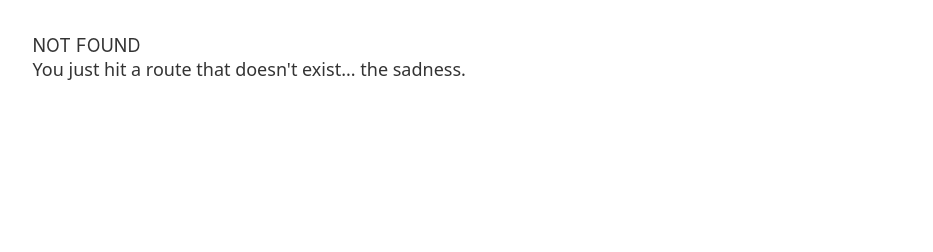
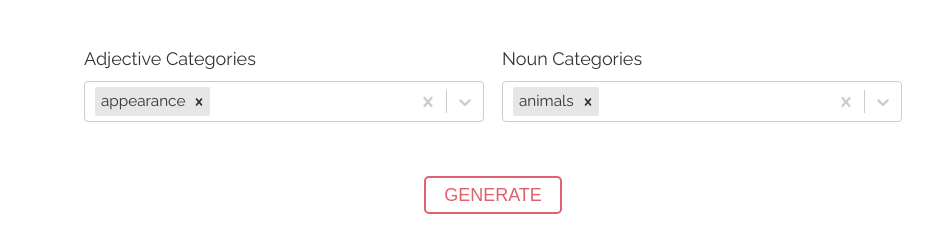
Before and after one commit to Rangoons/portfolio, a Gatsby site: page /name-generator in a window 1280 px wide. Before the commit this address had no page. Shown: the whole page, without its empty margins (147-1080 px from the left). Built offline with nearby package versions, Linux system fonts and the light colour scheme; Gatsby itself is replaced by a stand-in of ours.

Commit message:
add name gen page

```diff
--- a/package.json
+++ b/package.json
@@ -16,9 +16,11 @@
     "gatsby-plugin-web-font-loader": "1.0.4",
     "gatsby-source-filesystem": "^3.0.0",
     "gatsby-transformer-sharp": "^3.0.0",
+    "random-word-slugs": "^0.1.6",
     "react": "^17.0.1",
     "react-dom": "^17.0.1",
     "react-helmet": "^6.1.0",
+    "react-select": "^5.4.0",
     "styled-components": "5.2.1"
   },
   "keywords": [
--- a/src/components/button.js
+++ b/src/components/button.js
@@ -1,8 +1,8 @@
 import React from 'react'
 import styled from 'styled-components'
 
-const Button = ({ text, color, style }) => (
-  <StyledButton color={color} style={style}>
+const Button = ({ text, color, style, ...rest }) => (
+  <StyledButton color={color} style={style} {...rest}>
     {text}
   </StyledButton>
 )
@@ -11,16 +11,16 @@ export default Button
 const StyledButton = styled.button`
   text-decoration: none;
   transition: all 0.2s;
-  border: 2px solid ${props => props.color || '#de626e'};
+  border: 2px solid ${(props) => props.color || '#de626e'};
   font-family: sans-serif;
-  color: ${props => props.color || '#de626e'};
+  color: ${(props) => props.color || '#de626e'};
   border-radius: 5px;
   outline: none;
   background: #fff;
   padding: 0.2rem 1rem;
   &:hover {
     cursor: pointer;
-    background: ${props => props.color || '#de626e'};
+    background: ${(props) => props.color || '#de626e'};
     color: #fff;
   }
 `
--- /dev/null
+++ b/src/components/slug-gen.js
@@ -0,0 +1,124 @@
+import React, { useState } from 'react'
+import { generateSlug } from 'random-word-slugs'
+import Select from 'react-select'
+import styled from 'styled-components'
+
+import Button from './button.js'
+
+const ADJECTIVE_CATEGORIES = [
+  'appearance',
+  'color',
+  'condition',
+  'personality',
+  'quantity',
+  'shapes',
+  'size',
+  'sounds',
+  'taste',
+  'time',
+  'touch',
+].map((o) => ({ label: o, value: o }))
+
+const NOUN_CATEGORIES = [
+  'animals',
+  'business',
+  'education',
+  'family',
+  'food',
+  'health',
+  'media',
+  'people',
+  'place',
+  'profession',
+  'religion',
+  'science',
+  'sports',
+  'technology',
+  'thing',
+  'time',
+  'transportation',
+].map((o) => ({ label: o, value: o }))
+
+const SlugGen = () => {
+  const [genSlug, setGenSlug] = useState('')
+  const [adjValue, setAdjValue] = useState([ADJECTIVE_CATEGORIES[0]])
+  const [nounValue, setNounValue] = useState([NOUN_CATEGORIES[0]])
+
+  function getRandomInt() {
+    return Math.floor(Math.random() * 99)
+  }
+
+  const generateName = () => {
+    const slug = generateSlug(2, {
+      format: 'camel',
+      partsOfSpeech: ['adjective', 'noun'],
+      categories: {
+        adjective: adjValue.map((o) => o.label),
+        noun: nounValue.map((o) => o.label),
+      },
+    })
+
+    const number = getRandomInt()
+
+    setGenSlug(`${slug}${number}`)
+  }
+
+  return (
+    <Column>
+      <div
+        style={{
+          display: 'flex',
+        }}
+      >
+        <SelectWrapper>
+          <span>Adjective Categories</span>
+          <StyledSelect
+            label="Adjective Categories"
+            options={ADJECTIVE_CATEGORIES}
+            isMulti
+            defaultValue={adjValue}
+            onChange={(val) => setAdjValue(val)}
+          />
+        </SelectWrapper>
+        <SelectWrapper>
+          <span>Noun Categories</span>
+          <StyledSelect
+            label="Noun Categories"
+            options={NOUN_CATEGORIES}
+            isMulti
+            defaultValue={nounValue}
+            onChange={(val) => setNounValue(val)}
+          />
+        </SelectWrapper>
+      </div>
+      <Name>{genSlug}</Name>
+      <Button text={'GENERATE'} onClick={generateName} />
+    </Column>
+  )
+}
+
+const StyledSelect = styled(Select)`
+  width: 400px;
+`
+
+const Column = styled.div`
+  display: flex;
+  justify-content: center;
+  align-items: center;
+  flex-direction: column;
+`
+
+const SelectWrapper = styled.div`
+  display: flex;
+  flex-direction: column;
+  gap: 0.5rem;
+  padding: 0.5rem;
+`
+
+const Name = styled.div`
+  text-transform: capitalize;
+  padding: 0.25rem;
+  margin: 1rem;
+  font-size: 2rem;
+`
+export default SlugGen
--- /dev/null
+++ b/src/pages/name-generator.js
@@ -0,0 +1,33 @@
+import React from 'react'
+import IconHeading from '../components/icon-heading'
+import IconListing from '../components/icon-listing'
+import Layout from '../components/layout'
+import ResumeSection from '../components/resume-section'
+import Column from '../components/column'
+import BulletPoint from '../components/bullet-point'
+import styled from 'styled-components'
+import SlugGen from '../components/slug-gen'
+
+const ResumePage = () => (
+  <Layout>
+    <div style={{ fontFamily: 'Raleway' }}>
+      <SlugGen />
+    </div>
+  </Layout>
+)
+
+const BlueText = styled.span`
+  color: #2563eb;
+  flex-wrap: wrap;
+
+  @media (max-width: 768px) {
+    flex-direction: column;
+  }
+`
+
+const Header = styled.div`
+  display: flex;
+  justify-content: space-between;
+`
+
+export default ResumePage
--- a/src/pages/resume.js
+++ b/src/pages/resume.js
@@ -31,11 +31,28 @@ const ResumePage = () => (
       <Column>
         <IconHeading icon="💼" size={20} text="EXPERIENCE" />
         <ResumeSection
+          company="Mmhmm"
+          location="Remote"
+          title="Senior Software Engineer"
+          technologies="React, TypeScript, Next"
+          date="September 2021 - Present"
+        >
+          <BulletPoint>
+            Development of a video content consumption platform.
+          </BulletPoint>
+          <BulletPoint>
+            Rapidly prototyping ideas, improving upon concepts, and driving releases.
+          </BulletPoint>
+          <BulletPoint>
+          Help to set the technical direction for web applications.
+          </BulletPoint>
+        </ResumeSection>
+        <ResumeSection
           company="Jointly"
           location="Austin, TX"
           title="Software Engineer"
           technologies="React, TypeScript, Apollo, Next, Jest"
-          date="June 2020 - Present"
+          date="June 2020 - September 2021"
         >
           <BulletPoint>
             Development of a collaborative real estate transaction management
@@ -82,7 +99,7 @@ const ResumePage = () => (
             debugging and small tasks to the back end teams.
           </BulletPoint>
         </ResumeSection>
-        <ResumeSection
+        {/* <ResumeSection
           company="ITS-Resnet @ RIT"
           location="Rochester, NY"
           title="Senior Technician & Full Stack Developer"
@@ -98,7 +115,7 @@ const ResumePage = () => (
             internal web apps to support our technical support workflows, such
             as ticket management and electronic training.
           </BulletPoint>
-        </ResumeSection>
+        </ResumeSection> */}
         {/* <ResumeSection
           company="CareStream Health"
           location="Rochester, NY"
```
Also changed, not shown: 1 other file.
